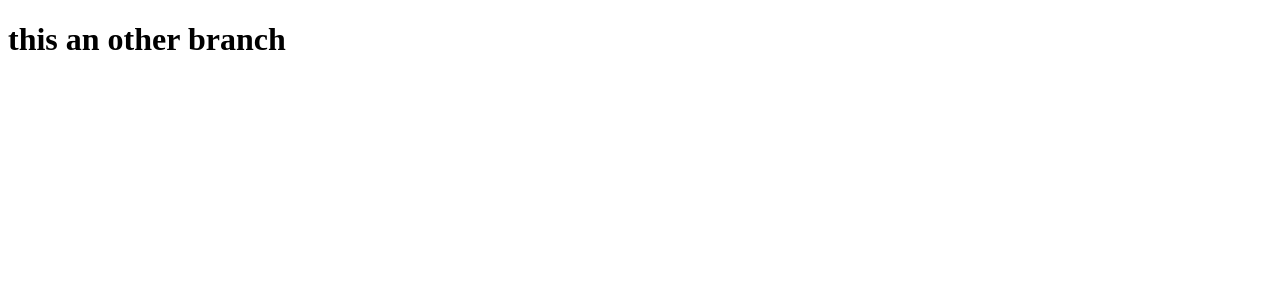
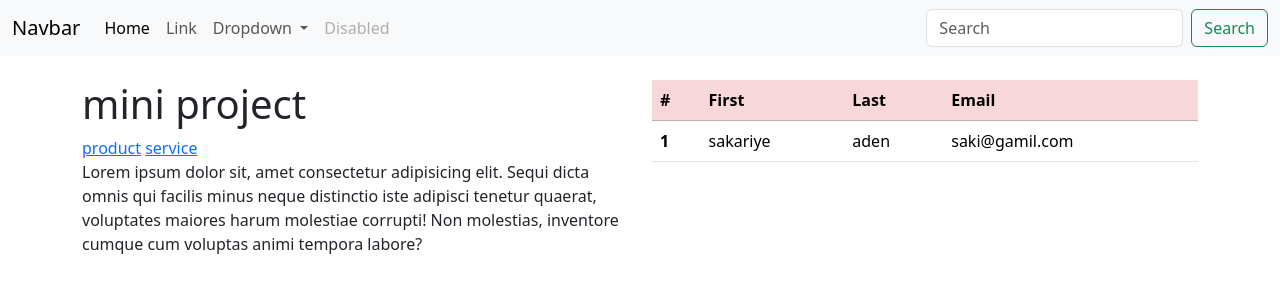
Before and after one commit to Sakiweb-2024/git-tutorial, a plain HTML site: page index.html in a window 1280 px wide. Drawn offline with nearby package versions, Linux system fonts and the light colour scheme.

Commit message:
added bootstrab integragion

```diff
--- a/index.html
+++ b/index.html
@@ -3,10 +3,84 @@
 <head>
     <meta charset="UTF-8">
     <meta name="viewport" content="width=device-width, initial-scale=1.0">
+    <link href="https://cdn.jsdelivr.net/npm/bootstrap@5.3.3/dist/css/bootstrap.min.css" rel="stylesheet" integrity="sha384-QWTKZyjpPEjISv5WaRU9OFeRpok6YctnYmDr5pNlyT2bRjXh0JMhjY6hW+ALEwIH" crossorigin="anonymous">
     <title>Document</title>
 </head>
 <body>
-     <h1>this an other branch </h1>
+    <nav class="navbar navbar-expand-lg bg-body-tertiary mb-6">
+        <div class="container-fluid">
+          <a class="navbar-brand" href="#">Navbar</a>
+          <button class="navbar-toggler" type="button" data-bs-toggle="collapse" data-bs-target="#navbarSupportedContent" aria-controls="navbarSupportedContent" aria-expanded="false" aria-label="Toggle navigation">
+            <span class="navbar-toggler-icon"></span>
+          </button>
+          <div class="collapse navbar-collapse" id="navbarSupportedContent">
+            <ul class="navbar-nav me-auto mb-2 mb-lg-0">
+              <li class="nav-item">
+                <a class="nav-link active" aria-current="page" href="#">Home</a>
+              </li>
+              <li class="nav-item">
+                <a class="nav-link" href="#">Link</a>
+              </li>
+              <li class="nav-item dropdown">
+                <a class="nav-link dropdown-toggle" href="#" role="button" data-bs-toggle="dropdown" aria-expanded="false">
+                  Dropdown
+                </a>
+                <ul class="dropdown-menu">
+                  <li><a class="dropdown-item" href="#">Action</a></li>
+                  <li><a class="dropdown-item" href="#">Another action</a></li>
+                  <li><hr class="dropdown-divider"></li>
+                  <li><a class="dropdown-item" href="#">Something else here</a></li>
+                </ul>
+              </li>
+              <li class="nav-item">
+                <a class="nav-link disabled" aria-disabled="true">Disabled</a>
+              </li>
+            </ul>
+            <form class="d-flex" role="search">
+              <input class="form-control me-2" type="search" placeholder="Search" aria-label="Search">
+              <button class="btn btn-outline-success" type="submit">Search</button>
+            </form>
+          </div>
+        </div>
+      </nav>
+      <div class="container mt-4">
+         <div class="row">
+               <div class="col-md-6">
+                    <h1>mini project</h1>
+                    <a href="product">product</a>
+                    <a href="service">service</a>
+                    <p>Lorem ipsum dolor sit, amet consectetur adipisicing elit. Sequi dicta omnis qui facilis minus neque distinctio iste adipisci tenetur quaerat, voluptates maiores harum molestiae corrupti! Non molestias, inventore cumque cum voluptas animi tempora labore?</p>
+               </div>
+               <div class="col-md-6">
+                 <table class="table">
+                        <thead class="table-danger">
+                        <tr>
+                            <th scope="col">#</th>
+                            <th scope="col">First</th>
+                            <th scope="col">Last</th>
+                            <th scope="col">Email</th>
+                        </tr>
+                        </thead>
+                        <tbody>
+                            <tr>
+                                <th scope="row">1</th>
+                                <td>sakariye</td>
+                                <td>aden</td>
+                                <td>saki@gamil.com</td>
+                            </tr>
+                        </tbody>
+                 </table>
+               </div>
+         </div>
+      </div>
 
+
+
+
+
+
+
+
+    <script src="https://cdn.jsdelivr.net/npm/bootstrap@5.3.3/dist/js/bootstrap.bundle.min.js" integrity="sha384-YvpcrYf0tY3lHB60NNkmXc5s9fDVZLESaAA55NDzOxhy9GkcIdslK1eN7N6jIeHz" crossorigin="anonymous"></script>
 </body>
 </html>
```
